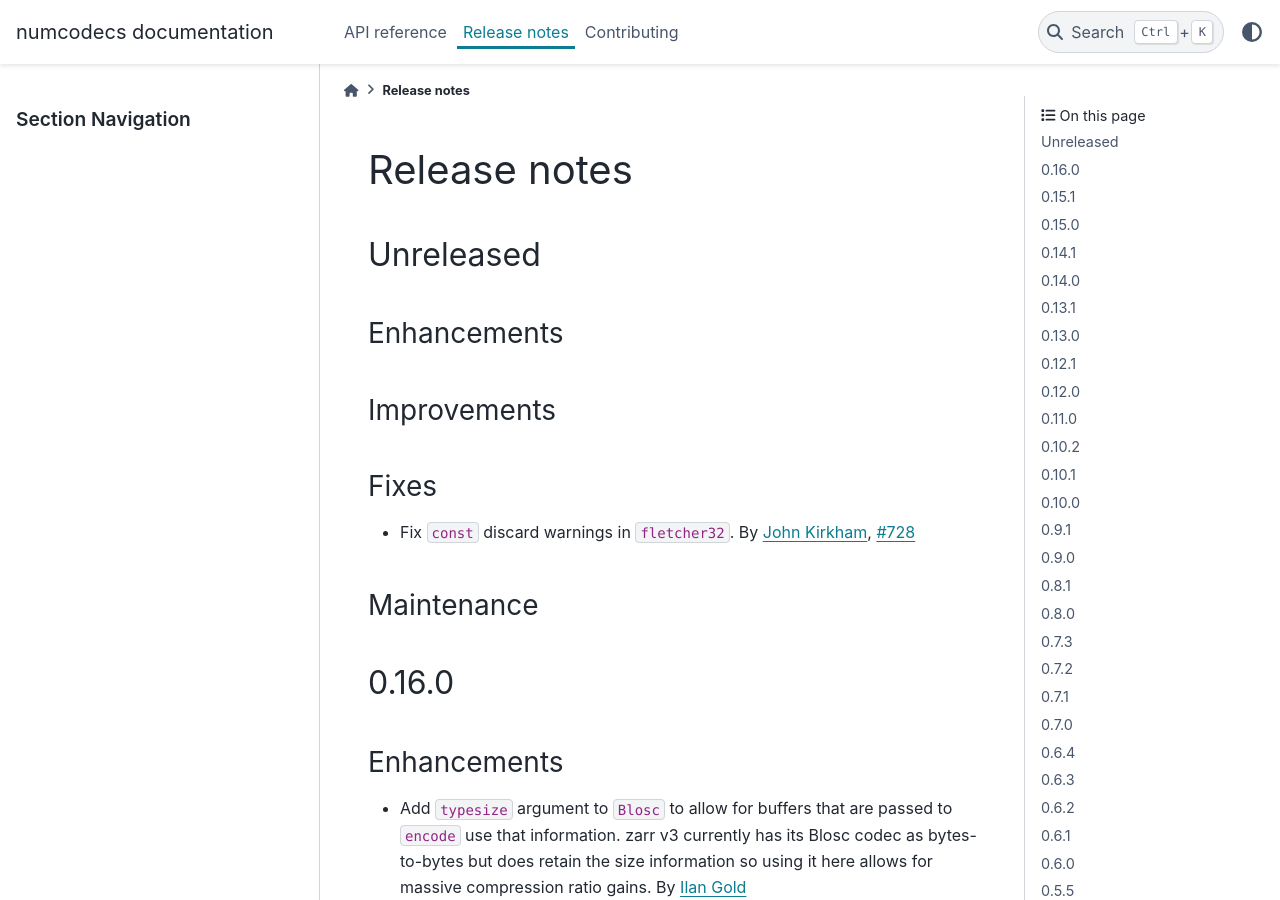
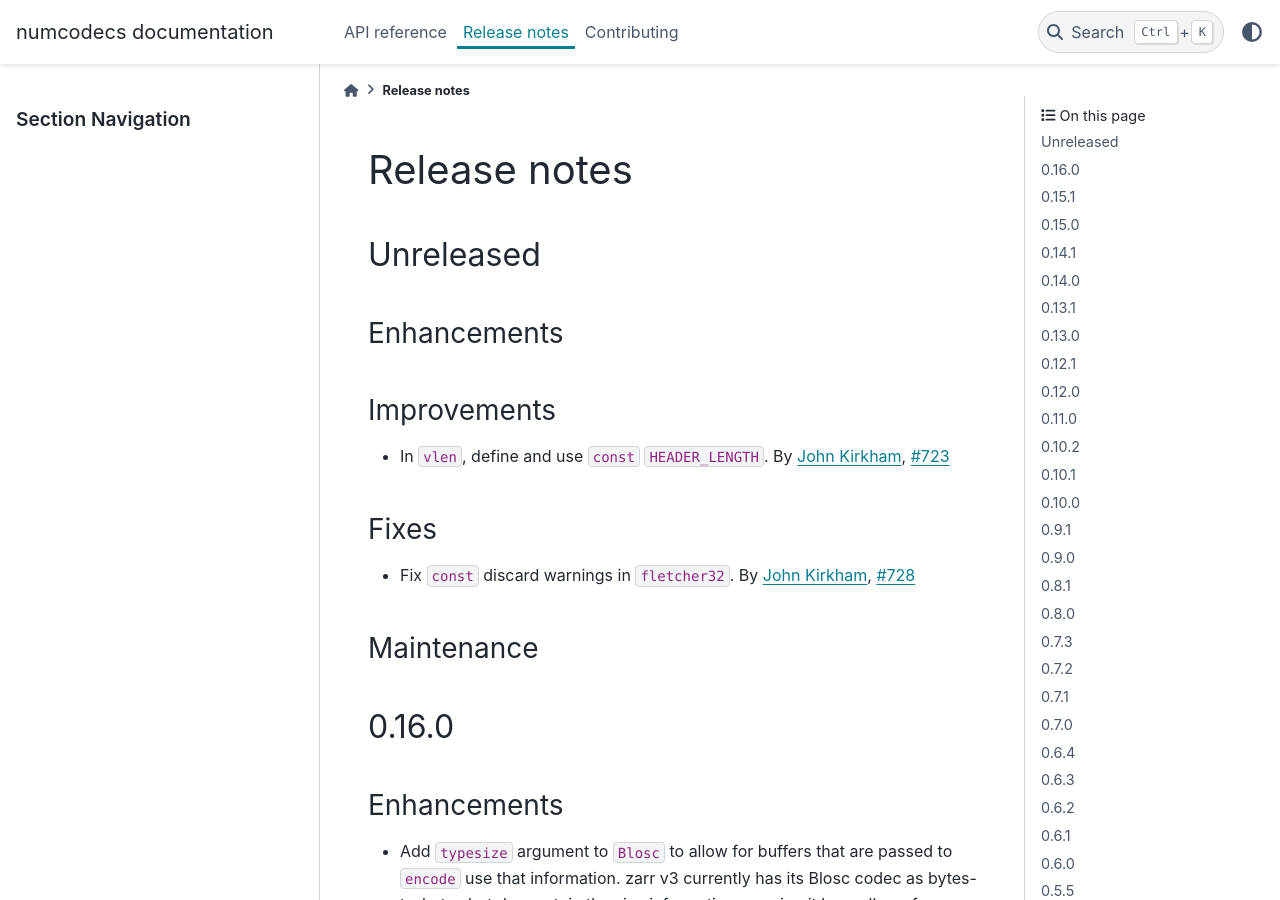
Before and after one commit to zarr-developers/numcodecs, a Sphinx documentation site: the page built from docs/release.rst, in a window 1280 px wide and 900 px high. Built offline with Sphinx 7.4.7 and the PyData theme 0.15.4, drawn with Linux system fonts in a browser that asks for light colours; the version number could not be read and is left out.

Commit message:
In `vlen`, define and use `const` `HEADER_LENGTH` (#723)
* In `vlen`, define and use `const` `HEADER_LENGTH`

Previously `HEADER_LENGTH` was defined in `vlen`, but not as `const`. So
it could concievably be changed. While this didn't happen in practice,
it does mean the compiler needs to generate code to check and use this
value throughout.

However `HEADER_LENGTH` is intended to be `const`. So define it as such.
That way the compiler can generate more efficient code when using it.
Further define it in terms of the type whose size it references (namely
`uint32_t`). Also make sure that type is `cimport`ed for referencing.

Finally consistently use `HEADER_LENGTH` when it applies throughout
`vlen`. Previously `HEADER_LENGTH` was sometimes used and in other
cases the value `4` was used. So consistently use `HEADER_LENGTH`
throughout for improved code clarity. Now that `HEADER_LENGTH` is marked
`const` this is equally efficient.

```diff
--- a/docs/release.rst
+++ b/docs/release.rst
@@ -22,6 +22,9 @@ Enhancements
 
 Improvements
 ~~~~~~~~~~~~
+
+* In ``vlen``, define and use ``const`` ``HEADER_LENGTH``.
+  By :user:`John Kirkham <jakirkham>`, :issue:`723`
 
 Fixes
 ~~~~~
```
Also changed, not shown: 1 other file.
